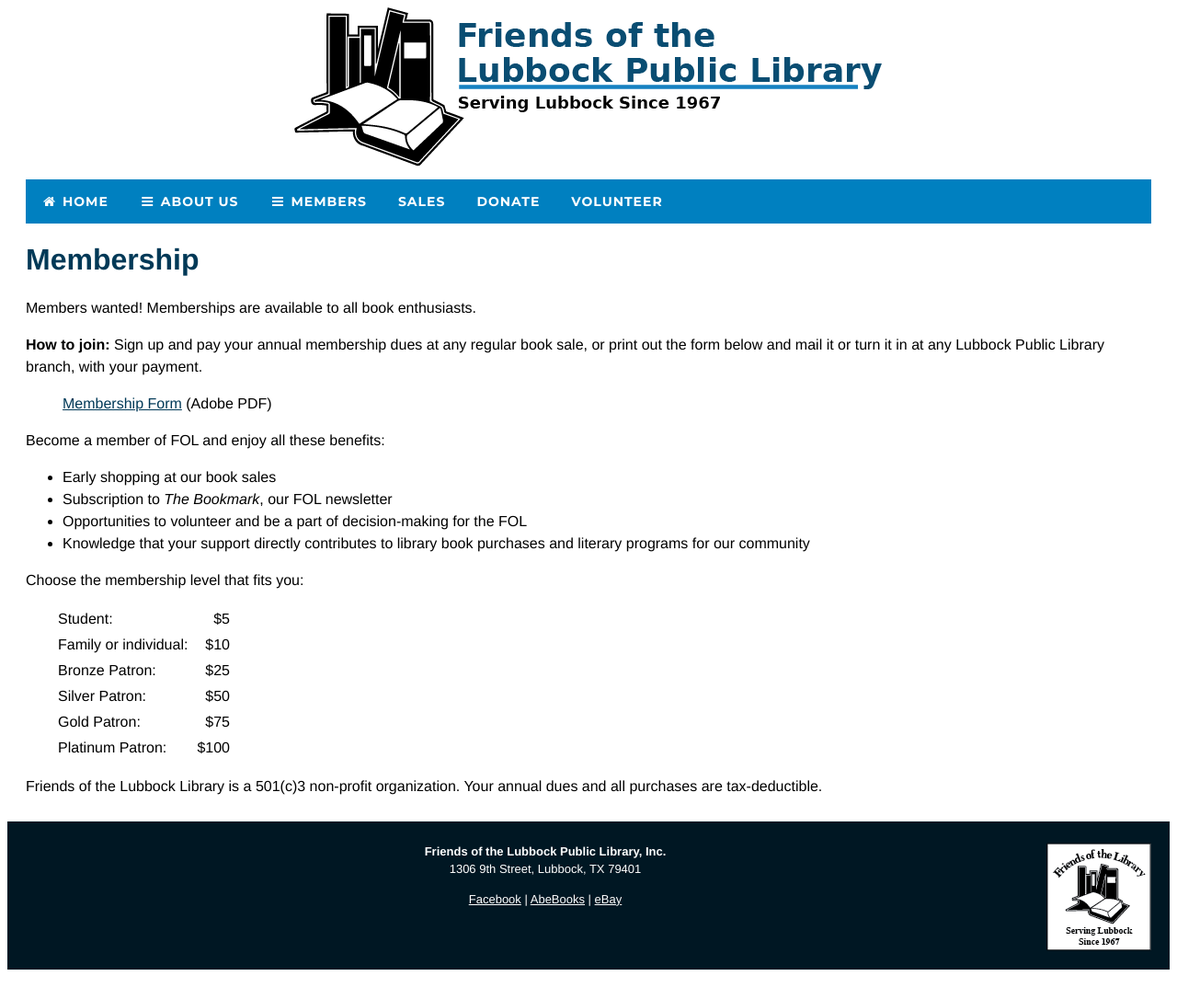
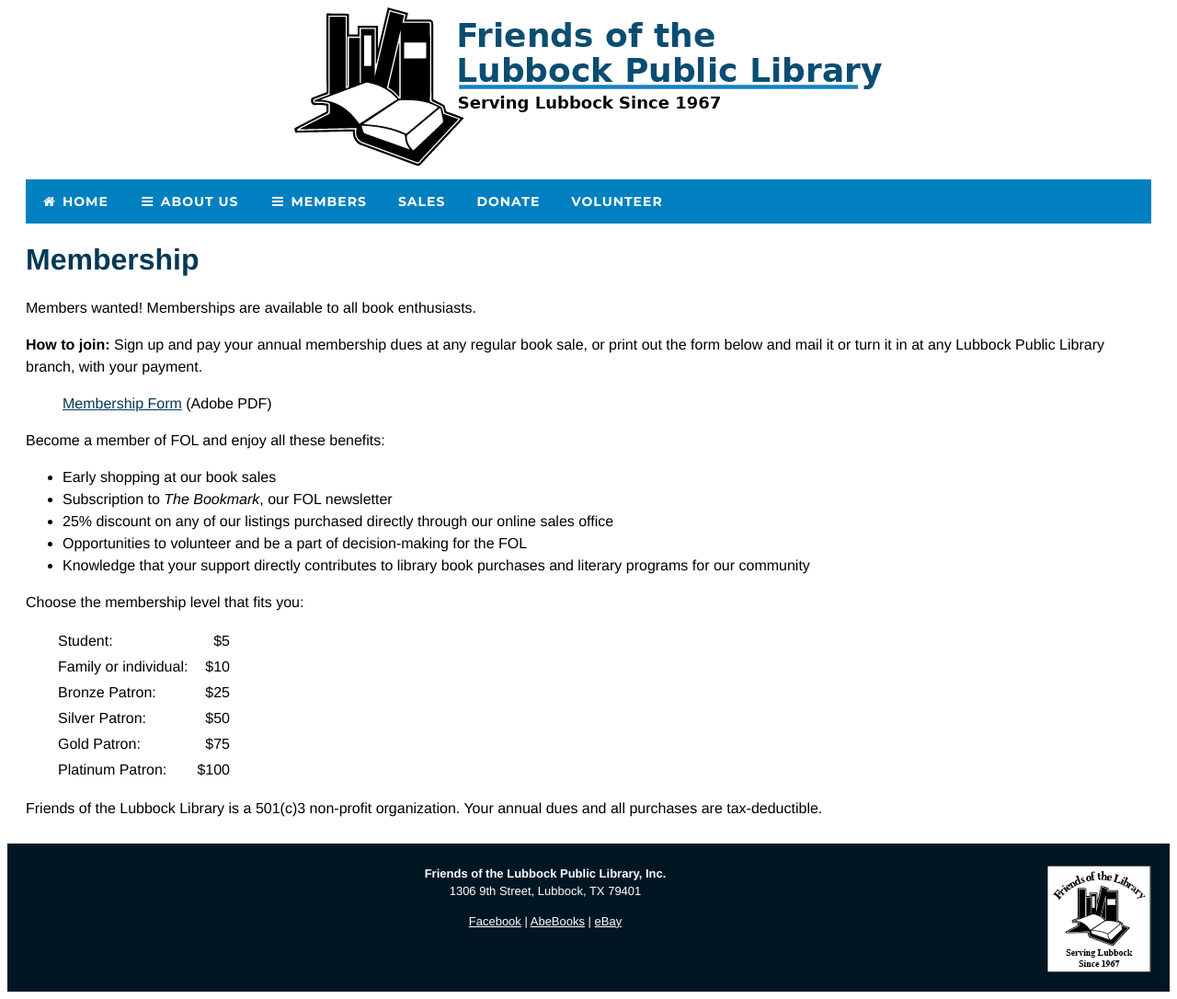
Before and after one commit to lubbockfol/lubbockfol.github.io, a Jekyll site: the page membership.html, which Jekyll copies as it is, in a window 1280 px wide. Shown: the whole page at 92% size. Built offline with Jekyll 4.4.1, drawn with Linux system fonts in a browser that asks for light colours; nearby versions of some CDN libraries; before the commit the page ends 1062 px from its top, so only the background shows below that.

Commit message:
Add files via upload

```diff
--- a/membership.html
+++ b/membership.html
@@ -56,6 +56,7 @@
 <ul>
   <li>Early shopping at our book sales</li>
   <li>Subscription to <em>The Bookmark</em>, our FOL newsletter</li>
+  <li>25% discount on any of our listings purchased directly through our online sales office</li>
   <li>Opportunities to volunteer and be a part of decision-making for the FOL</li>
   <li>Knowledge that your support directly contributes to library book purchases and literary programs for our community</li>
 </ul>
```
